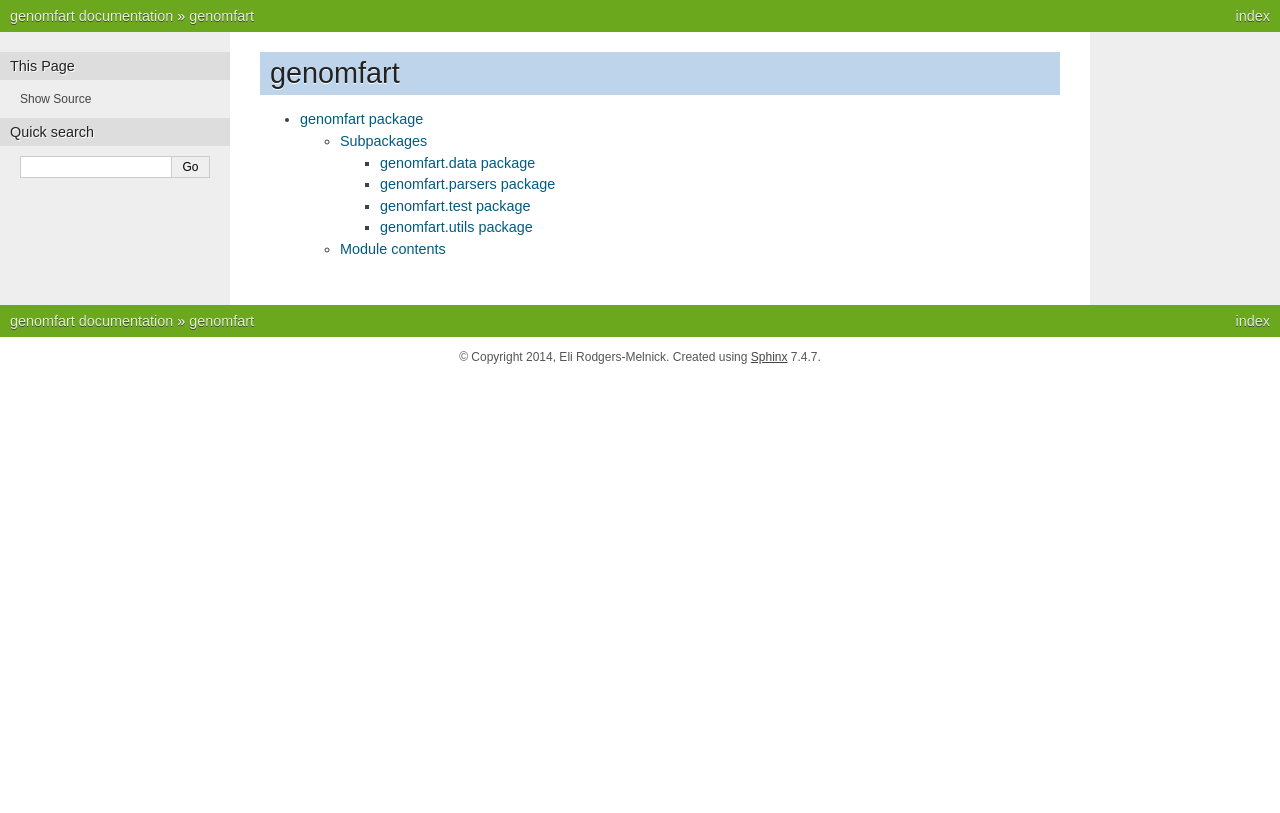
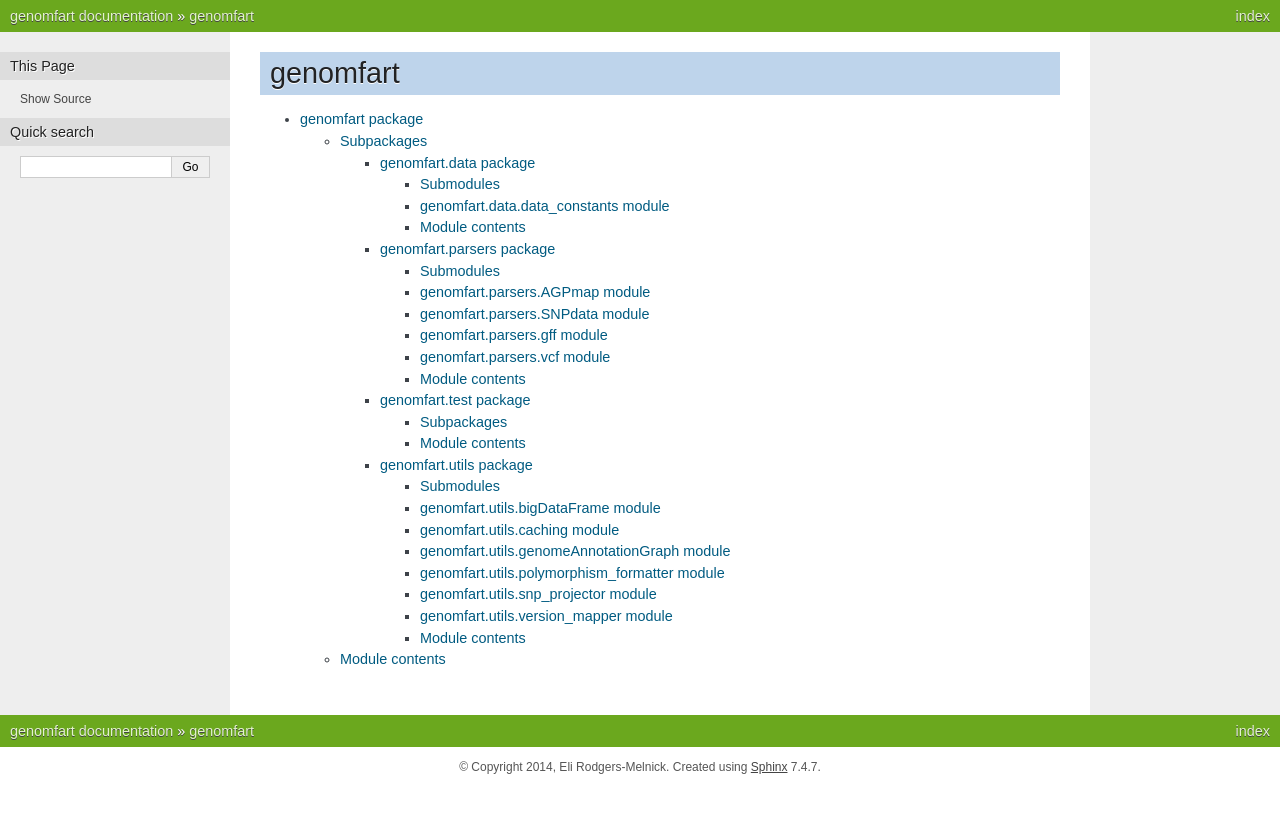
Before and after one commit to er432/genomfart, a Sphinx documentation site: the page built from docs/modules.rst, in a window 1280 px wide. Shown: the top 813 px of the page. Built offline with Sphinx 7.4.7, drawn with Linux system fonts in a browser that asks for light colours.

Commit message:
Updated documentation

```diff
--- a/docs/genomfart.parsers.rst
+++ b/docs/genomfart.parsers.rst
@@ -3,6 +3,22 @@ genomfart.parsers package
 
 Submodules
 ----------
+
+genomfart.parsers.AGPmap module
+-------------------------------
+
+.. automodule:: genomfart.parsers.AGPmap
+    :members:
+    :undoc-members:
+    :show-inheritance:
+
+genomfart.parsers.SNPdata module
+--------------------------------
+
+.. automodule:: genomfart.parsers.SNPdata
+    :members:
+    :undoc-members:
+    :show-inheritance:
 
 genomfart.parsers.gff module
 ----------------------------
--- a/docs/genomfart.test.utils.rst
+++ b/docs/genomfart.test.utils.rst
@@ -12,6 +12,14 @@ genomfart.test.utils.bigDataFrameTest module
     :undoc-members:
     :show-inheritance:
 
+genomfart.test.utils.version_mapper_test module
+-----------------------------------------------
+
+.. automodule:: genomfart.test.utils.version_mapper_test
+    :members:
+    :undoc-members:
+    :show-inheritance:
+
 
 Module contents
 ---------------
--- a/docs/genomfart.utils.rst
+++ b/docs/genomfart.utils.rst
@@ -36,6 +36,22 @@ genomfart.utils.polymorphism_formatter module
     :undoc-members:
     :show-inheritance:
 
+genomfart.utils.snp_projector module
+------------------------------------
+
+.. automodule:: genomfart.utils.snp_projector
+    :members:
+    :undoc-members:
+    :show-inheritance:
+
+genomfart.utils.version_mapper module
+-------------------------------------
+
+.. automodule:: genomfart.utils.version_mapper
+    :members:
+    :undoc-members:
+    :show-inheritance:
+
 
 Module contents
 ---------------
--- a/docs/index.rst
+++ b/docs/index.rst
@@ -1,5 +1,5 @@
 .. genomfart documentation master file, created by
-   sphinx-quickstart on Mon Aug 18 13:21:40 2014.
+   sphinx-quickstart on Wed Dec 17 13:01:57 2014.
    You can adapt this file completely to your liking, but it should at least
    contain the root `toctree` directive.
 
--- a/docs/modules.rst
+++ b/docs/modules.rst
@@ -2,6 +2,6 @@ genomfart
 =========
 
 .. toctree::
-   :maxdepth: 3
+   :maxdepth: 4
 
    genomfart
```
